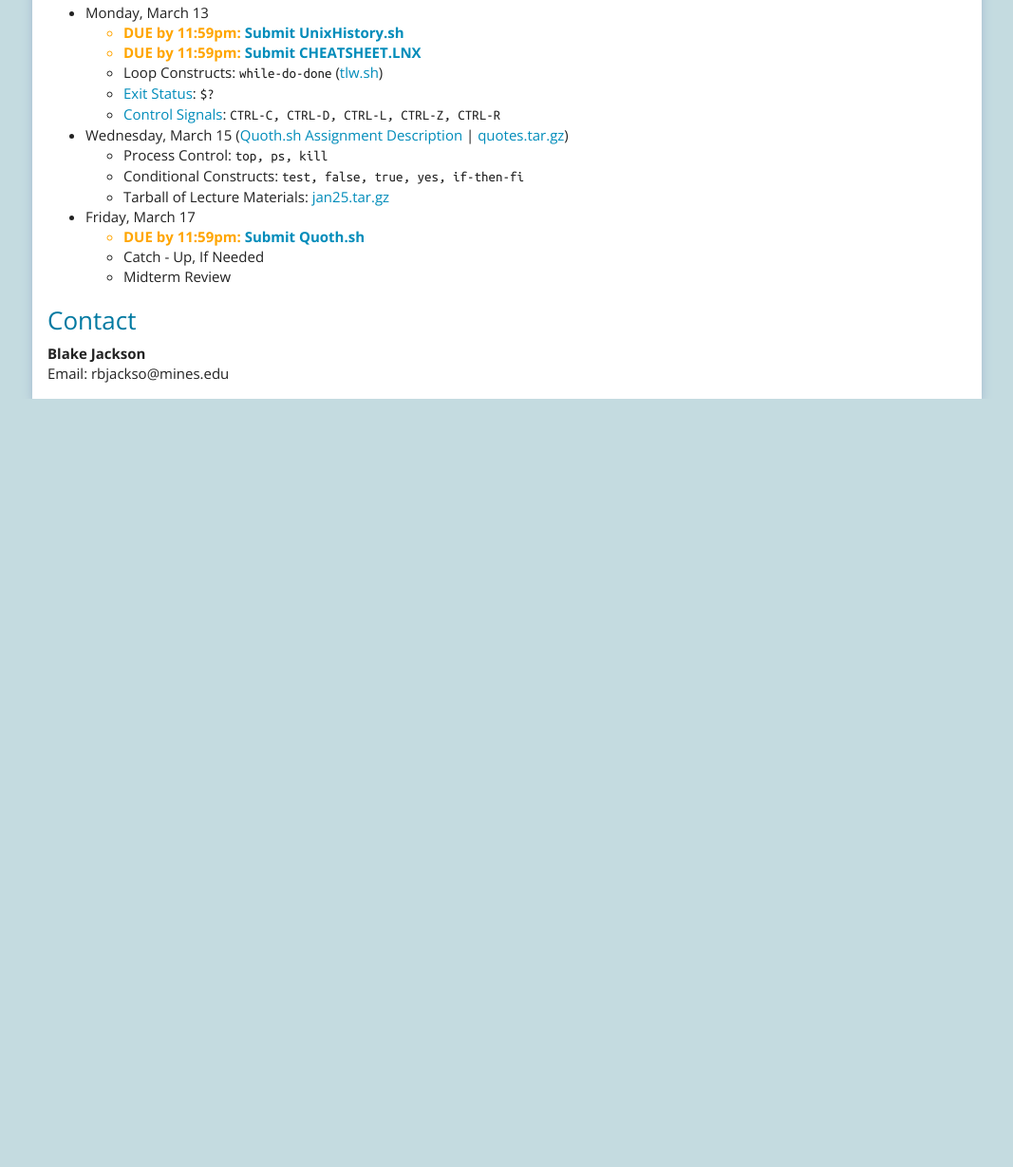
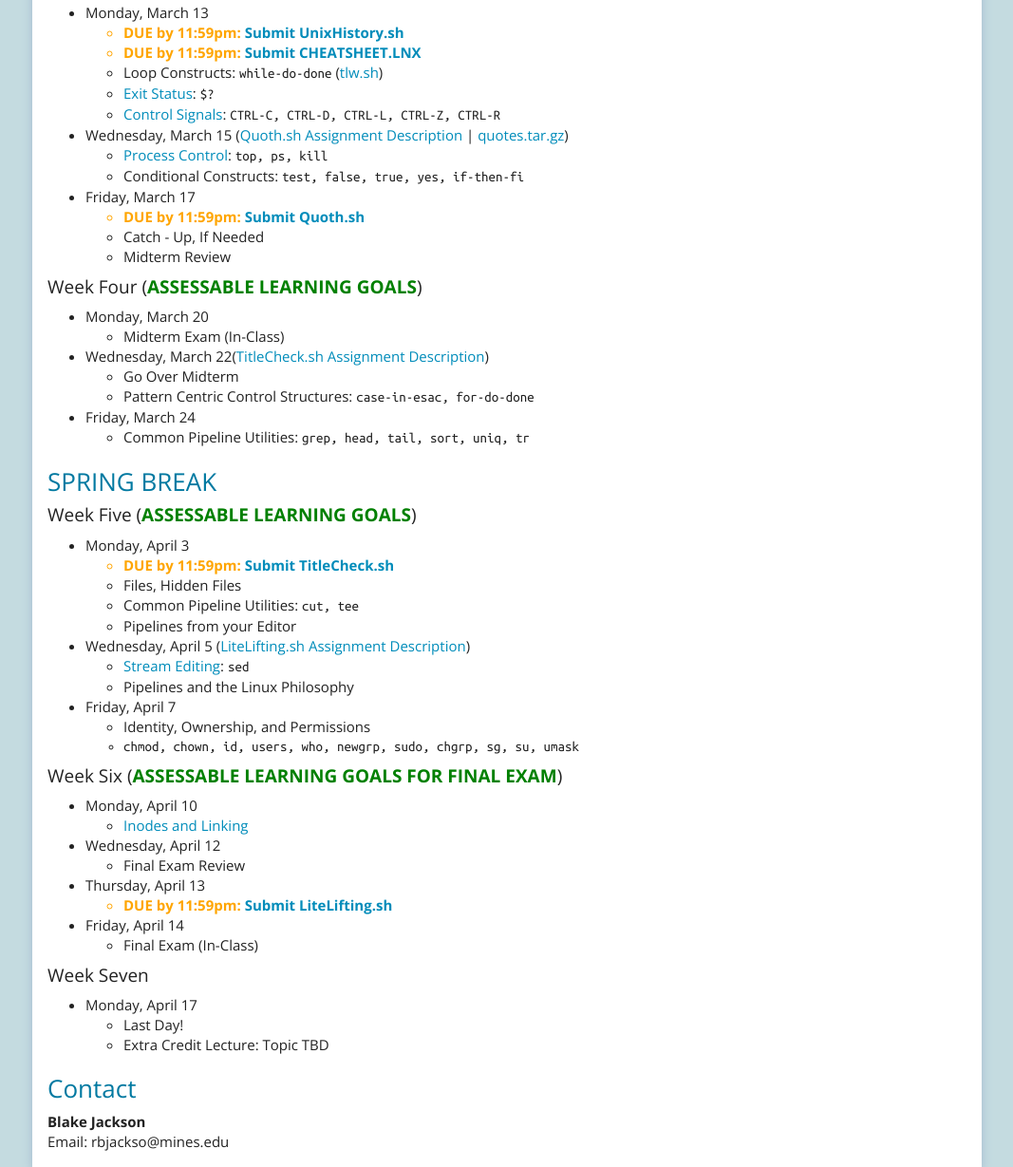
Before and after one commit to b-jackson/b-jackson.github.io, a plain HTML site: page index.html in a window 1280 px wide. Shown: the part 921-2150 px from the top of the page at 95% size, without its empty margins (106-1173 px from the left). Before the commit the page ends 1341 px from the top, so only its background shows below. Drawn offline with nearby package versions, Linux system fonts and the light colour scheme.

Commit message:
Finished course website (?)

```diff
--- a/index.html
+++ b/index.html
@@ -82,15 +82,82 @@
 			</ul>
 			<li>Wednesday, March 15 (<a href="quoth.txt" target="blank">Quoth.sh Assignment Description</a> | <a href="quotes.tar.gz" target="blank">quotes.tar.gz</a>)</li>
 			<ul>
-				<li>Process Control: <span class="tt">top, ps, kill</span></li>
+				<li><a href="Process_Control.pdf">Process Control</a>: <span class="tt">top, ps, kill</span></li>
 				<li>Conditional Constructs: <span class="tt">test, false, true, yes, if-then-fi</li>
-				<li>Tarball of Lecture Materials: <a href="lectures/jan25.tar.gz" target="blank">jan25.tar.gz</a></li>
 			</ul>
 			<li>Friday, March 17</li>
 			<ul>
 				<li class="due">DUE by 11:59pm: <a href="https://www.gradescope.com/" target="blank">Submit Quoth.sh</a></li>
 				<li>Catch - Up, If Needed</li>
 				<li>Midterm Review</li>
+			</ul>
+		</ul>
+
+		<h4>Week Four (<a href="learning-goals-4.txt" target="blank" class="learning-goals">Assessable Learning Goals</a>)</h4>
+		<ul>
+			<li>Monday, March 20</li>
+			<ul>
+				<li>Midterm Exam (In-Class)</li>
+			</ul>
+			<li>Wednesday, March 22(<a href="title-check.txt" target="blank">TitleCheck.sh Assignment Description</a>)</li>
+			<ul>
+				<li>Go Over Midterm</li>
+				<li>Pattern Centric Control Structures:
+					<span class="tt">case-in-esac, for-do-done</span></li>
+			</ul>
+			<li>Friday, March 24</li>
+			<ul>
+				<li>Common Pipeline Utilities: <span class="tt">grep, head, tail, sort, uniq, tr</span></li>
+			</ul>
+		</ul>
+
+		<h3> SPRING BREAK </h3>
+
+		<h4>Week Five (<a href="learning-goals-5.txt" target="blank" class="learning-goals">Assessable Learning Goals</a>)</h4>
+		<ul>
+			<li>Monday, April 3</li>
+			<ul>
+				<li class="due">DUE by 11:59pm: <a href="https://www.gradescope.com" target="blank">Submit TitleCheck.sh</a></li>
+				<li>Files, Hidden Files</li>
+				<li>Common Pipeline Utilities: <span class="tt">cut, tee</span></li>
+				<li>Pipelines from your Editor</li>
+			</ul>
+			<li>Wednesday, April 5 (<a href="lite-lifting.txt" target="blank">LiteLifting.sh Assignment Description</a>)</li>
+			<ul>
+				<li><a href="sed.pdf">Stream Editing</a>: <span class="tt">sed</span></li>
+				<li>Pipelines and the Linux Philosophy</li>
+			</ul>
+			<li>Friday, April 7</li>
+			<ul>
+				<li>Identity, Ownership, and Permissions</li>
+				<li class="tt">chmod, chown, id, users, who, newgrp, sudo, chgrp, sg, su, umask</li>
+			</ul>
+		</ul>
+
+		<h4>Week Six (<a href="final-learning-goals.txt" target="blank" class="learning-goals">Assessable Learning Goals for Final Exam</a>)</h4>
+		<ul>
+			<li>Monday, April 10</li>
+			<ul>
+				<li> <a href="Inodes_and_Linking.pdf">Inodes and Linking</a> </li>
+			</ul>
+			<li>Wednesday, April 12</li>
+			<ul>
+				<li>Final Exam Review</li>
+			</ul>
+			<li>Thursday, April 13</li>
+			<ul>
+				<li class="due">DUE by 11:59pm: <a href="https://www.gradescope.com" target="blank">Submit LiteLifting.sh</a></li>
+			</ul>
+			<li>Friday, April 14</li>
+				<ul><li>Final Exam (In-Class)</li></ul>
+		</ul>
+
+		<h4>Week Seven</h4>
+		<ul>
+			<li>Monday, April 17</li>
+			<ul>
+				<li> Last Day! </li>
+				<li> Extra Credit Lecture: Topic TBD </li>
 			</ul>
 		</ul>
 
```
Also changed, not shown: 3 other files.
